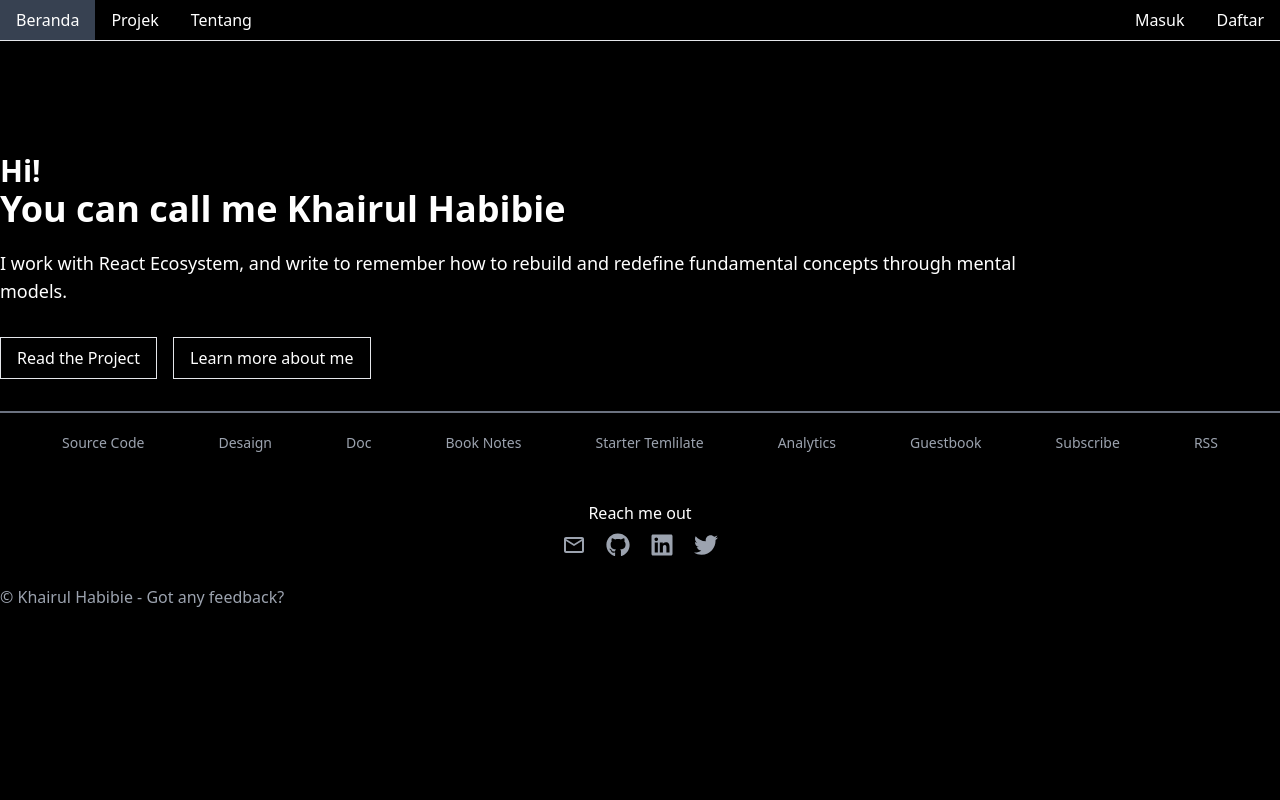
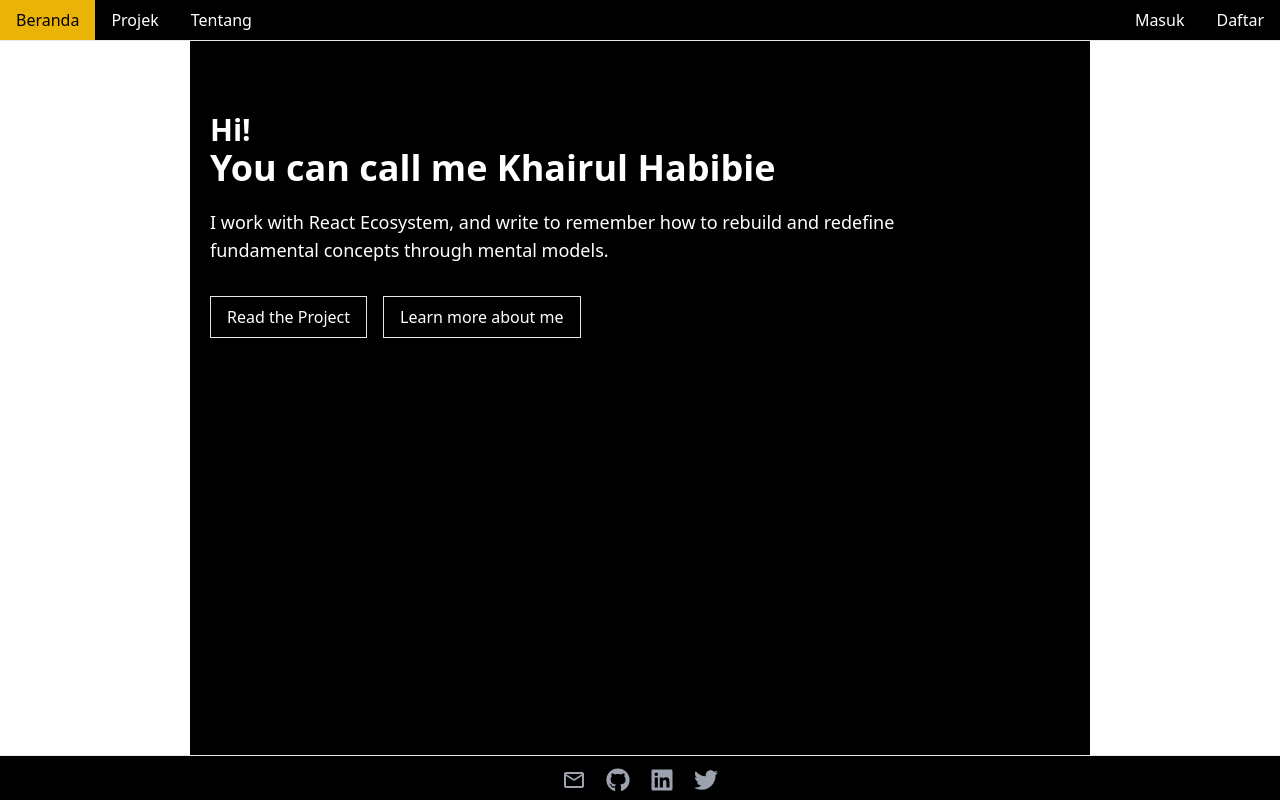
Before and after one commit to khairulhabibie/khairulhabibie.github.io, a React (Create React App) app: page / in a window 1280 px wide. Built offline with nearby package versions, Linux system fonts and the light colour scheme.

Commit message:
restyle footer

```diff
--- a/src/App.jsx
+++ b/src/App.jsx
@@ -9,9 +9,9 @@ import RegisterPage from './pages/RegisterPage';
 
 function App() {
   return (
-    <div className="h-full min-h-screen text-white bg-black">
+    <div className="h-full min-h-screen text-white bg-black max-w-[900px] mx-auto">
       <Navbar />
-      <div className="mt-28">
+      <div className="px-5 py-28">
         <Routes>
           <Route path="/" element={<HomePage />} />
           <Route path="/*" element={<Navigate to="/" />} />
--- a/src/component/Footer.jsx
+++ b/src/component/Footer.jsx
@@ -1,18 +1,10 @@
 import { MdOutlineMailOutline } from 'react-icons/md';
 import { FaGithub, FaLinkedin, FaTwitter } from 'react-icons/fa';
-import { footerText } from '../utils/translate/footer-text';
 
 function Footer() {
   return (
-    <>
-      <ul className="flex flex-row flex-wrap py-5 text-sm text-gray-400 border-t-2 border-gray-500 justify-evenly gap-x-3 gap-y-1">
-        {footerText.map((text) => (
-          <li key={text.id}>{text.name}</li>
-        ))}
-      </ul>
-      <div className="space-y-2 my-7">
-        <p className="text-center">Reach me out</p>
-        <ul className="flex justify-center gap-5 mt-1 text-2xl text-gray-400">
+    <div className="fixed bottom-0 left-0 right-0 space-y-2 bg-black border-t">
+      <ul className="flex justify-center gap-5 py-2 mt-1 text-2xl text-gray-400">
         <li>
           <MdOutlineMailOutline />
         </li>
@@ -27,8 +19,6 @@ function Footer() {
         </li>
       </ul>
     </div>
-      <p className="text-gray-400">© Khairul Habibie - Got any feedback?</p>
-    </>
   );
 }
 
--- a/src/component/Navbar.jsx
+++ b/src/component/Navbar.jsx
@@ -2,7 +2,7 @@ import { Link } from 'react-router-dom';
 
 function Navbar() {
   return (
-    <nav className="flex flex-wrap justify-between bg-black border-b">
+    <nav className="fixed top-0 left-0 right-0 flex flex-wrap justify-between bg-black border-b ">
       <div className="flex">
         <div>
           <Link to="/">
--- a/src/styles/tailwind.css
+++ b/src/styles/tailwind.css
@@ -11,5 +11,5 @@
 }
 
 .btn {
-  @apply px-4 py-2 hover:bg-gray-700;
+  @apply px-4 py-2 hover:bg-yellow-500 hover:text-black;
 }
--- a/src/utils/translate/footer-text.js
+++ /dev/null
@@ -1,13 +0,0 @@
-const footerText = [
-  { id: 1, name: 'Source Code' },
-  { id: 2, name: 'Desaign' },
-  { id: 3, name: 'Doc' },
-  { id: 4, name: 'Book Notes' },
-  { id: 5, name: 'Starter Temlilate' },
-  { id: 6, name: 'Analytics' },
-  { id: 7, name: 'Guestbook' },
-  { id: 8, name: 'Subscribe' },
-  { id: 9, name: 'RSS' },
-];
-
-export { footerText };
```
Lines whose indentation alone changed are shown as unchanged.
